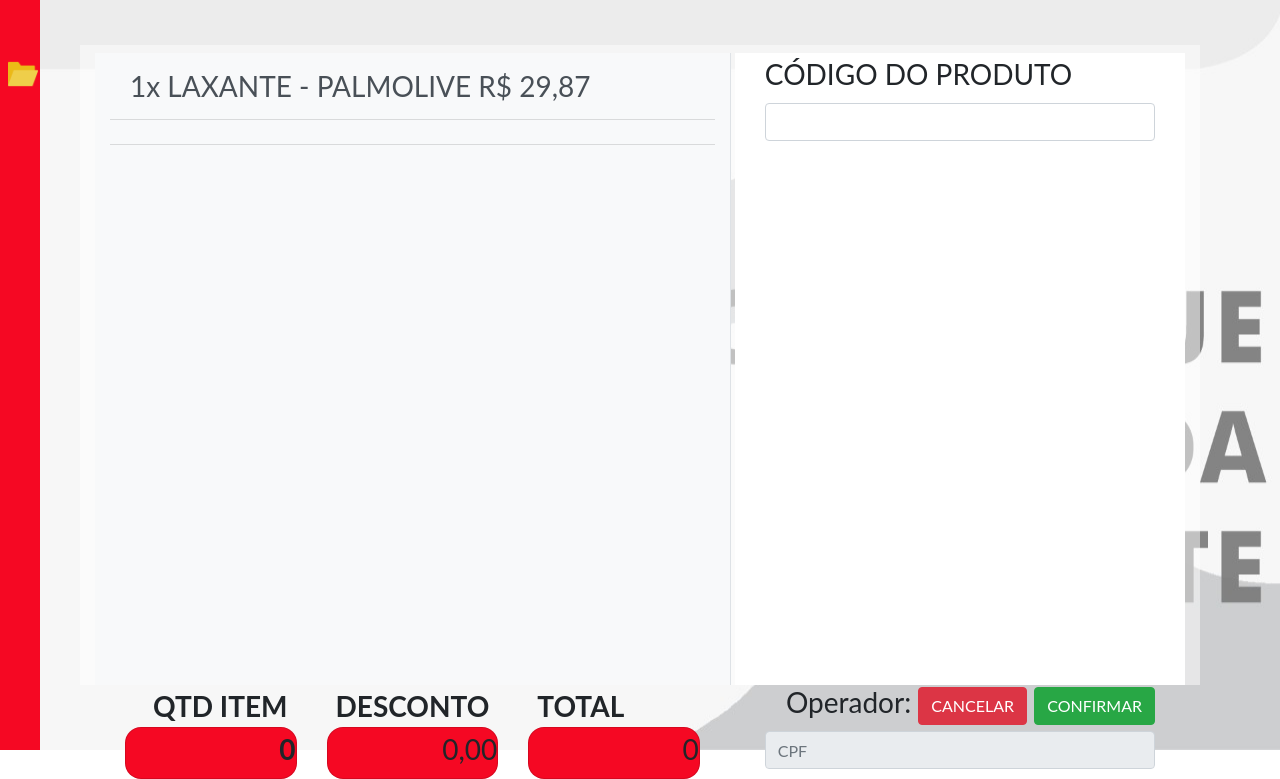
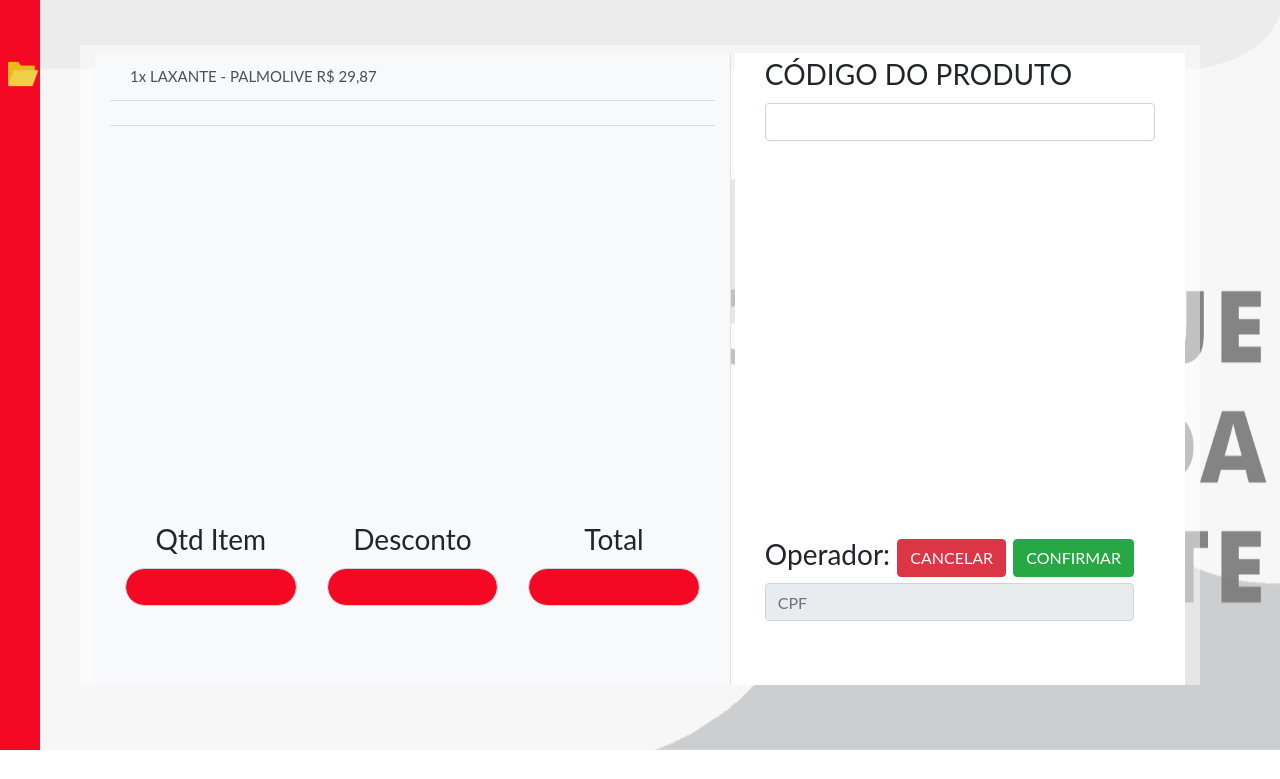
Before and after one commit to JeffersonXimenes/PDV, a plain HTML site: page templates/vendaProduto.html in a window 1280 px wide. Shown: the part 50-829 px from the top of the page. After the commit the page ends 800 px from the top, so only its background shows below. Drawn offline with nearby package versions, Linux system fonts and the light colour scheme.

Commit message:
Alteração tela de vendas produtos

```diff
--- a/static/css/styles.css
+++ b/static/css/styles.css
@@ -83,18 +83,22 @@ body{
     background-color: rgba(255, 255, 255, 0.50);
 }
 
+.list-group a{
+    font-size: 15px;
+}
+
 .items-flex{
-    /* display: flex;
+    display: inline-flex;
     justify-content: space-between;
-    align-items: flex-end; */
-    /* height: 65vh; */
-    margin-top: 540px;
-    text-align: right;
+    align-items: flex-end;
+    height: 60vh;
+    text-align: center;
 
 }
 
-.ajusteFlex {
-
+.valoresPagamento {
+    border-radius: 20px;
+    background-color: #F50823 !important;
 
 
 }
--- a/templates/vendaProduto.html
+++ b/templates/vendaProduto.html
@@ -35,20 +35,49 @@
 
                                 <div class="container items-flex">
                                     <!-- LETRAS EM CIMA DOS BOTÕES -->
-                                    <div class="card-deck ml-4" id="">
-                                        <div class="ml-1 ">
+                                    <form id="vendaTop">
+
+                                        <div class="row">
+                                            <div class="col">
+                                                <label for="qtd-item">Qtd Item</label>
+                                                <input type="number" class="form-control valoresPagamento" id="qtd-item" readonly>
+                                            </div>
+                                            <div class="col">
+
+                                                <label for="desconto">Desconto</label>
+                                                <input type="number" class="form-control valoresPagamento" id="desconto" readonly>
+
+                                            </div>
+                                            <div class="col">
+                                                <label for="total">Total</label>
+                                                <input type="number" class="form-control valoresPagamento" id="total" readonly >
+
+                                            </div>
+                                        </div>
+                                    </form>
+
+
+
+
+
+
+
+
+
+                                    <!-- <div class="card-deck ml-4" id="">
+                                        <div class="ml-4 ">
                                             <strong>QTD ITEM</strong>
                                         </div>
 
-                                        <div class=" ml-5 ">
+                                        <div class=" ml-4 ">
                                             <strong>DESCONTO</strong>
                                         </div>
 
-                                        <div class="ml-5 ">
+                                        <div class="ml-4 ">
                                             <strong>TOTAL</strong>
                                         </div>
                                     </div>
-                                    <!-- LABEL COM OS PREÇO > CREIO QUE VAI TER QUE SER BOTÃO POR CAUSA DO VALUE RECEBIDO -->
+                                    LABEL COM OS PREÇO > CREIO QUE VAI TER QUE SER BOTÃO POR CAUSA DO VALUE RECEBIDO
                                     <div class="card-deck" id="d">
                                         <div class="card ajusteFlex">
                                             <strong>0</strong>
@@ -61,7 +90,7 @@
                                         <div class="card ajusteFlex">
                                             <label>0</label>
                                         </div>
-                                    </div>
+                                    </div> -->
                                 </div>
                             </div>
                         </div>
```
Also changed, not shown: templates/index.html (+1 -1 lines).
